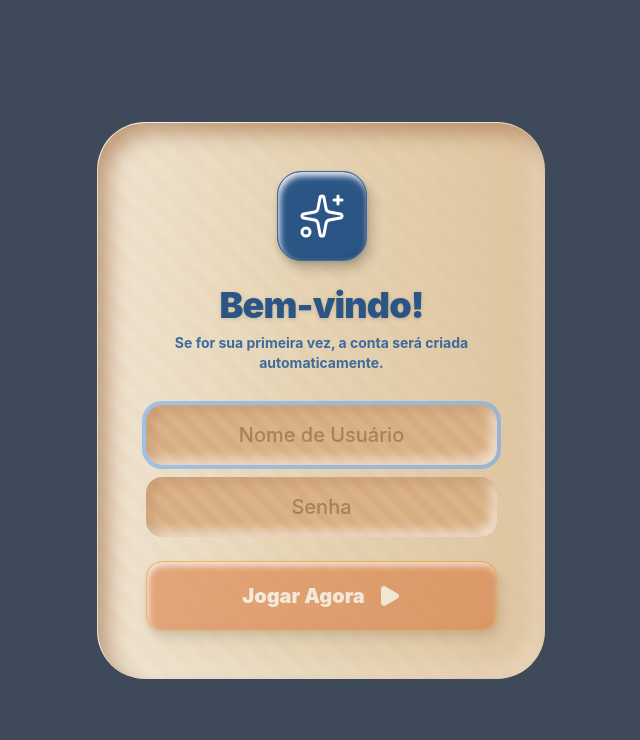
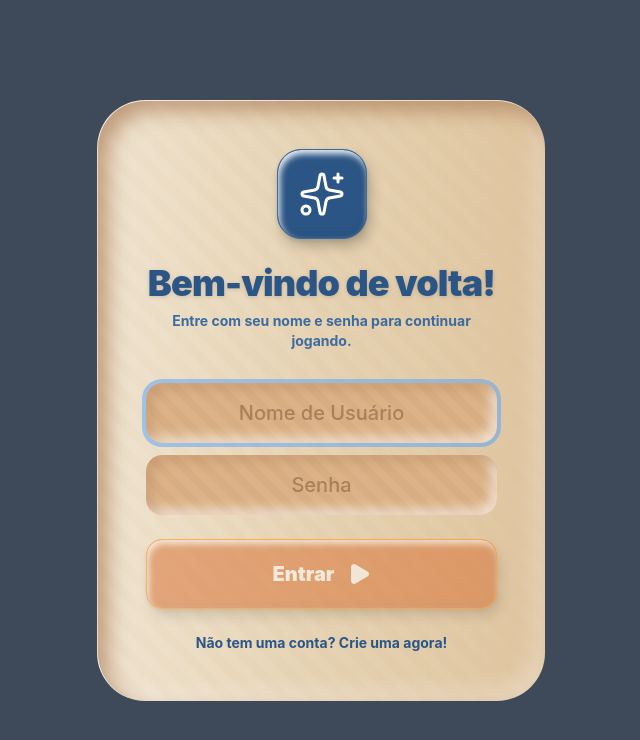
Before and after one commit to VeniciusBispo/LibrasCalc, a React (Vite) app: page / in a window 1280 px wide. Shown: the top 740 px of the page, without its empty margins (319-959 px from the left). Built offline with nearby package versions, Linux system fonts and the light colour scheme.

Commit message:
fix: resolver erro de build do typescript e adicionar aba de criar conta na tela de login

```diff
--- a/src/App.tsx
+++ b/src/App.tsx
@@ -12,9 +12,11 @@ import { shopItems } from '@/store/shopItems';
 import { AnimatedIcon } from '@/components/AnimatedIcon';
 
 function App() {
-  const { xp, level, coins, username, login, logout, activeIcon, activeTheme, userId } = useGameStore();
+  const { xp, level, coins, username, login, activeIcon, activeTheme, userId } = useGameStore();
   const [inputValue, setInputValue] = useState('');
   const [passwordValue, setPasswordValue] = useState('');
+  const [confirmPasswordValue, setConfirmPasswordValue] = useState('');
+  const [isLoginMode, setIsLoginMode] = useState(true);
   const [isLoggingIn, setIsLoggingIn] = useState(false);
   const [loginError, setLoginError] = useState<string | null>(null);
   const [isStoreOpen, setIsStoreOpen] = useState(false);
@@ -94,8 +96,12 @@ function App() {
             <Sparkles size={48} strokeWidth={1.5} />
           </div>
           <div>
-            <h1 className="text-4xl font-black text-[#2b5585] tracking-tight mb-2 drop-shadow-sm">Bem-vindo!</h1>
-            <p className="text-[#3c6b9d] font-bold text-sm">Se for sua primeira vez, a conta será criada automaticamente.</p>
+            <h1 className="text-4xl font-black text-[#2b5585] tracking-tight mb-2 drop-shadow-sm">
+              {isLoginMode ? 'Bem-vindo de volta!' : 'Criar Nova Conta'}
+            </h1>
+            <p className="text-[#3c6b9d] font-bold text-sm">
+              {isLoginMode ? 'Entre com seu nome e senha para continuar jogando.' : 'Crie sua conta para salvar seu progresso na nuvem.'}
+            </p>
           </div>
 
           <form
@@ -103,9 +109,13 @@ function App() {
             onSubmit={async (e) => {
               e.preventDefault();
               if (inputValue.trim() && passwordValue.trim()) {
+                if (!isLoginMode && passwordValue !== confirmPasswordValue) {
+                  setLoginError("As senhas não coincidem.");
+                  return;
+                }
                 setIsLoggingIn(true);
                 setLoginError(null);
-                const result = await login(inputValue.trim(), passwordValue.trim());
+                const result = await login(inputValue.trim(), passwordValue.trim(), isLoginMode ? 'login' : 'register');
                 setIsLoggingIn(false);
                 if (result !== true) {
                   setLoginError(result as string);
@@ -131,6 +141,16 @@ function App() {
                 className="w-full px-6 py-4 rounded-2xl bg-wood-dark-pattern shadow-wood-inset focus:outline-none focus:ring-4 focus:ring-blue-400/50 transition-all text-xl font-bold text-center text-[#2b5585] placeholder:font-medium placeholder:text-[#5a3b1a]/40"
                 disabled={isLoggingIn}
               />
+              {!isLoginMode && (
+                <input
+                  type="password"
+                  value={confirmPasswordValue}
+                  onChange={(e) => setConfirmPasswordValue(e.target.value)}
+                  placeholder="Confirmar Senha"
+                  className="w-full px-6 py-4 rounded-2xl bg-wood-dark-pattern shadow-wood-inset focus:outline-none focus:ring-4 focus:ring-blue-400/50 transition-all text-xl font-bold text-center text-[#2b5585] placeholder:font-medium placeholder:text-[#5a3b1a]/40"
+                  disabled={isLoggingIn}
+                />
+              )}
             </div>
 
             {loginError && (
@@ -143,11 +163,25 @@ function App() {
               whileHover={isLoggingIn ? {} : { scale: 1.02 }}
               whileTap={isLoggingIn ? {} : { scale: 0.95 }}
               type="submit"
-              disabled={!inputValue.trim() || !passwordValue.trim() || isLoggingIn}
+              disabled={!inputValue.trim() || !passwordValue.trim() || (!isLoginMode && !confirmPasswordValue.trim()) || isLoggingIn}
               className="w-full bg-[#d96c2e] text-white font-black text-xl py-5 rounded-2xl shadow-card-3d border border-orange-400 flex items-center justify-center gap-3 hover:bg-[#e87a3c] disabled:opacity-50 disabled:cursor-not-allowed transition-all mt-2"
             >
-              {isLoggingIn ? 'Conectando...' : 'Jogar Agora'} {!isLoggingIn && <Play fill="currentColor" size={24} />}
+              {isLoggingIn ? 'Conectando...' : (isLoginMode ? 'Entrar' : 'Criar Conta')} {!isLoggingIn && <Play fill="currentColor" size={24} />}
             </motion.button>
+
+            <button
+              type="button"
+              onClick={() => {
+                setIsLoginMode(!isLoginMode);
+                setLoginError(null);
+                setPasswordValue('');
+                setConfirmPasswordValue('');
+              }}
+              className="text-[#2b5585] font-bold text-sm hover:underline mt-2"
+              disabled={isLoggingIn}
+            >
+              {isLoginMode ? 'Não tem uma conta? Crie uma agora!' : 'Já tem uma conta? Faça login!'}
+            </button>
           </form>
         </motion.div>
       </div>
--- a/src/store/gameStore.ts
+++ b/src/store/gameStore.ts
@@ -28,7 +28,7 @@ interface GameState {
 
   equationHistory: Record<string, number>;
   equation: EquationItem[];
-  login: (username: string, password: string) => Promise<boolean | string>;
+  login: (username: string, password: string, action?: 'login' | 'register') => Promise<boolean | string>;
   logout: () => void;
   addXP: (amount: number) => void;
   addToEquation: (item: Omit<EquationItem, 'id'>) => void;
@@ -64,12 +64,12 @@ export const useGameStore = create<GameState>()(
 
       equationHistory: {},
       equation: [],
-      login: async (username, password) => {
+      login: async (username, password, action = 'login') => {
         try {
           const res = await fetch('/api/auth', {
             method: 'POST',
             headers: { 'Content-Type': 'application/json' },
-            body: JSON.stringify({ username, password })
+            body: JSON.stringify({ username, password, action })
           });
           const data = await res.json();
           if (!res.ok) {
```
Also changed, not shown: 1 other file (tests, documents, lock files or other folders).
